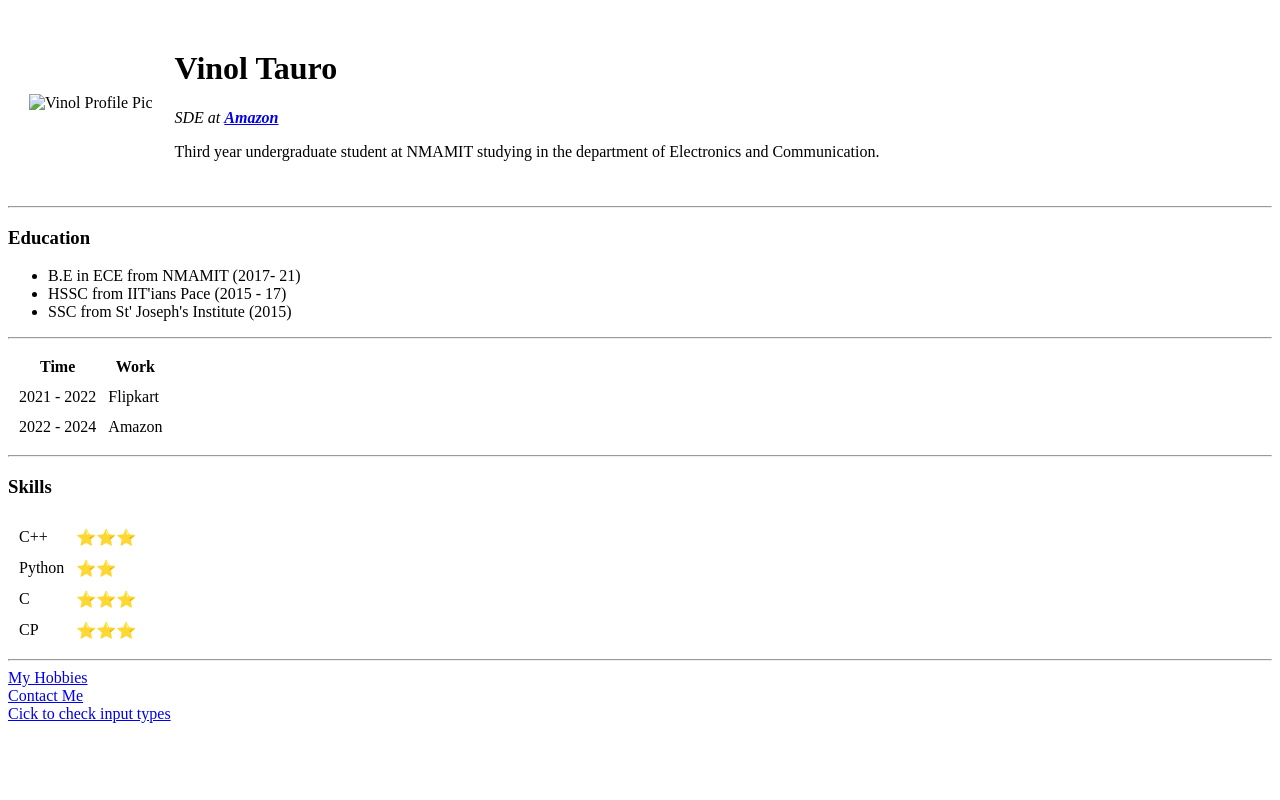
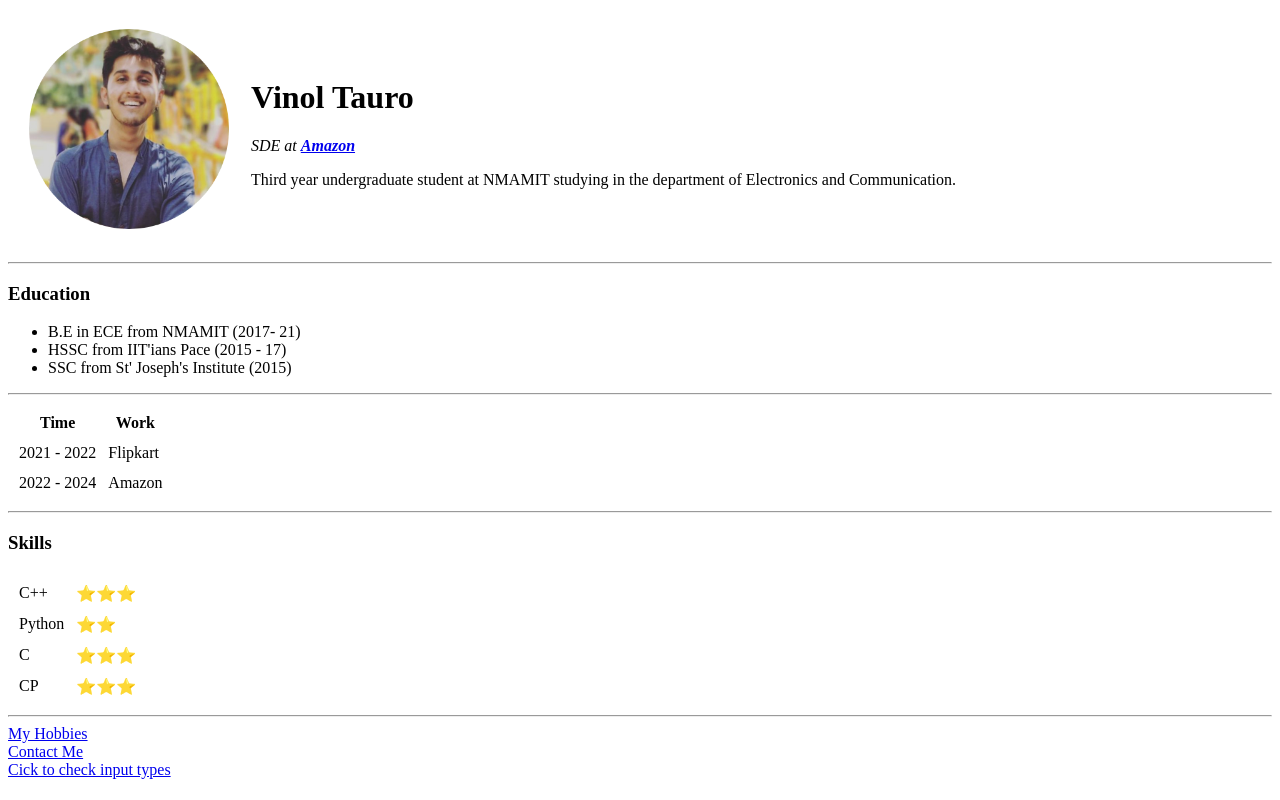
Before and after one commit to vinoltauro/CV, a plain HTML site: page index.html in a window 1280 px wide. Drawn offline with Linux system fonts and the light colour scheme.

Commit message:
updated dp

```diff
--- a/index.html
+++ b/index.html
@@ -12,7 +12,7 @@
 
   <table cellspacing = '20'>
     <tr>
-      <td>  <img src="images\dp.png." alt="Vinol Profile Pic" height="200" width="200"></td>
+      <td>  <img src="images\dp.png" alt="Vinol Profile Pic" height="200" width="200"></td>
       <td>
         <h1>Vinol Tauro</h1>
         <p> <em>SDE at <strong><a href="https://www.amazon.in/">Amazon</a></strong></em></p>
```
